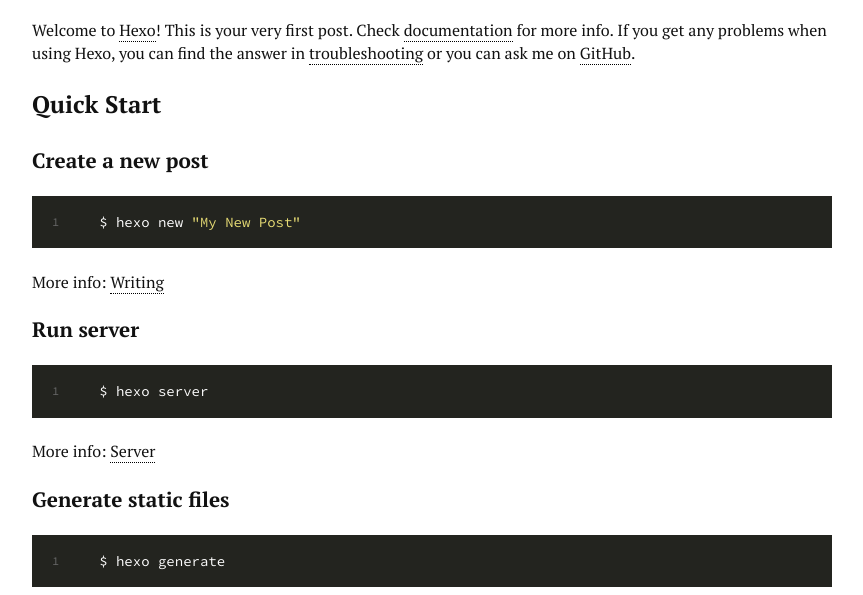
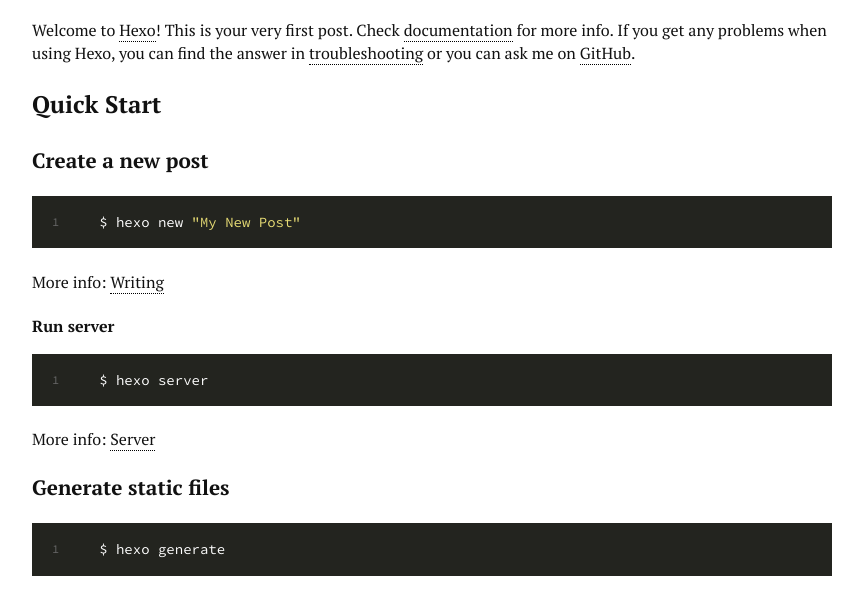
Before and after one commit to kijazz/kijazz.github.io, a plain HTML site: page 2017/04/26/hello-world/index.html in a window 1280 px wide. Shown: the part 178-773 px from the top of the page, without its empty margins (208-1071 px from the left). Drawn offline with Linux system fonts and the light colour scheme.

Commit message:
Site updated: 2017-04-27 19:35:30

```diff
--- a/2017/04/26/hello-world/index.html
+++ b/2017/04/26/hello-world/index.html
@@ -81,7 +81,7 @@
         <p>Welcome to <a href="https://hexo.io/" target="_blank" rel="external">Hexo</a>! This is your very first post. Check <a href="https://hexo.io/docs/" target="_blank" rel="external">documentation</a> for more info. If you get any problems when using Hexo, you can find the answer in <a href="https://hexo.io/docs/troubleshooting.html" target="_blank" rel="external">troubleshooting</a> or you can ask me on <a href="https://github.com/hexojs/hexo/issues" target="_blank" rel="external">GitHub</a>.</p>
 <h2 id="Quick-Start"><a href="#Quick-Start" class="headerlink" title="Quick Start"></a>Quick Start</h2><h3 id="Create-a-new-post"><a href="#Create-a-new-post" class="headerlink" title="Create a new post"></a>Create a new post</h3><figure class="highlight bash"><table><tr><td class="gutter"><pre><div class="line">1</div></pre></td><td class="code"><pre><div class="line">$ hexo new <span class="string">"My New Post"</span></div></pre></td></tr></table></figure>
 <p>More info: <a href="https://hexo.io/docs/writing.html" target="_blank" rel="external">Writing</a></p>
-<h3 id="Run-server"><a href="#Run-server" class="headerlink" title="Run server"></a>Run server</h3><figure class="highlight bash"><table><tr><td class="gutter"><pre><div class="line">1</div></pre></td><td class="code"><pre><div class="line">$ hexo server</div></pre></td></tr></table></figure>
+<h5 id="Run-server"><a href="#Run-server" class="headerlink" title="Run server"></a>Run server</h5><figure class="highlight bash"><table><tr><td class="gutter"><pre><div class="line">1</div></pre></td><td class="code"><pre><div class="line">$ hexo server</div></pre></td></tr></table></figure>
 <p>More info: <a href="https://hexo.io/docs/server.html" target="_blank" rel="external">Server</a></p>
 <h3 id="Generate-static-files"><a href="#Generate-static-files" class="headerlink" title="Generate static files"></a>Generate static files</h3><figure class="highlight bash"><table><tr><td class="gutter"><pre><div class="line">1</div></pre></td><td class="code"><pre><div class="line">$ hexo generate</div></pre></td></tr></table></figure>
 <p>More info: <a href="https://hexo.io/docs/generating.html" target="_blank" rel="external">Generating</a></p>
```
